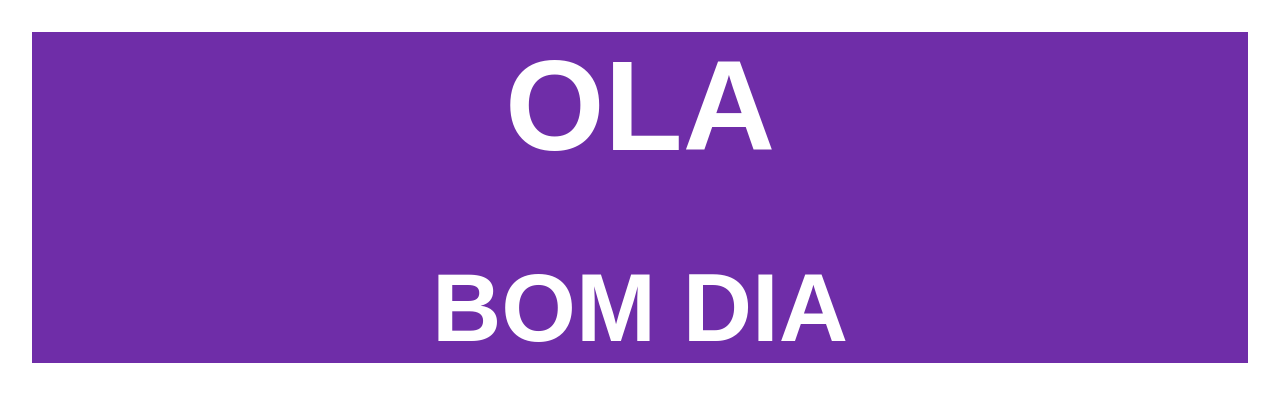
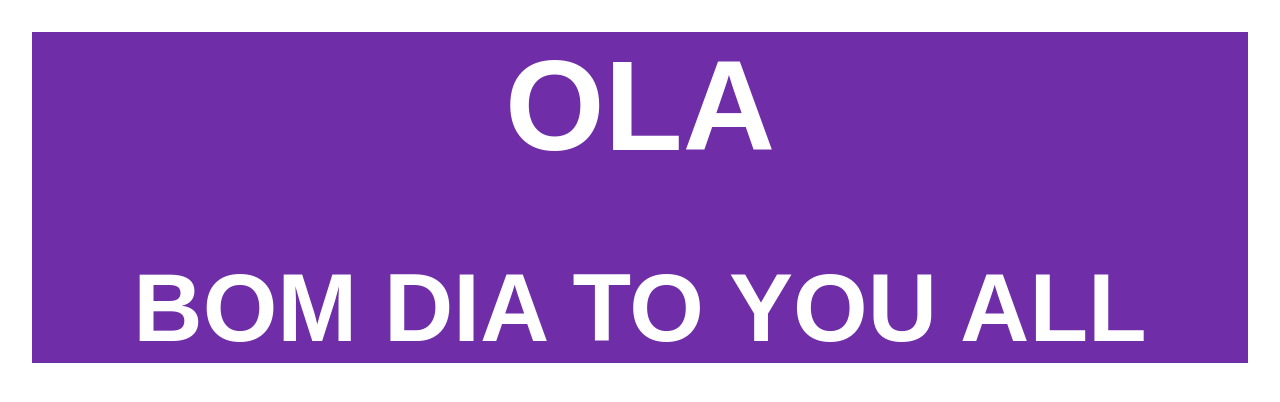
Before and after one commit to mcgoooo/mcgoooo-world, a Next.js app: page / in a window 1280 px wide. Shown: the top 402 px of the page. Built offline with nearby package versions, Linux system fonts and the light colour scheme.

Commit message:
add an extra sentence to homepage
to show a friend

```diff
--- a/src/app/page.tsx
+++ b/src/app/page.tsx
@@ -5,7 +5,7 @@ export default function Home() {
     <div className={styles.page}>
       <h1>OLA</h1>
       <br/>
-      <h2>BOM DIA</h2>
+      <h2>BOM DIA TO YOU ALL</h2>
     </div>
   );
 }
```
